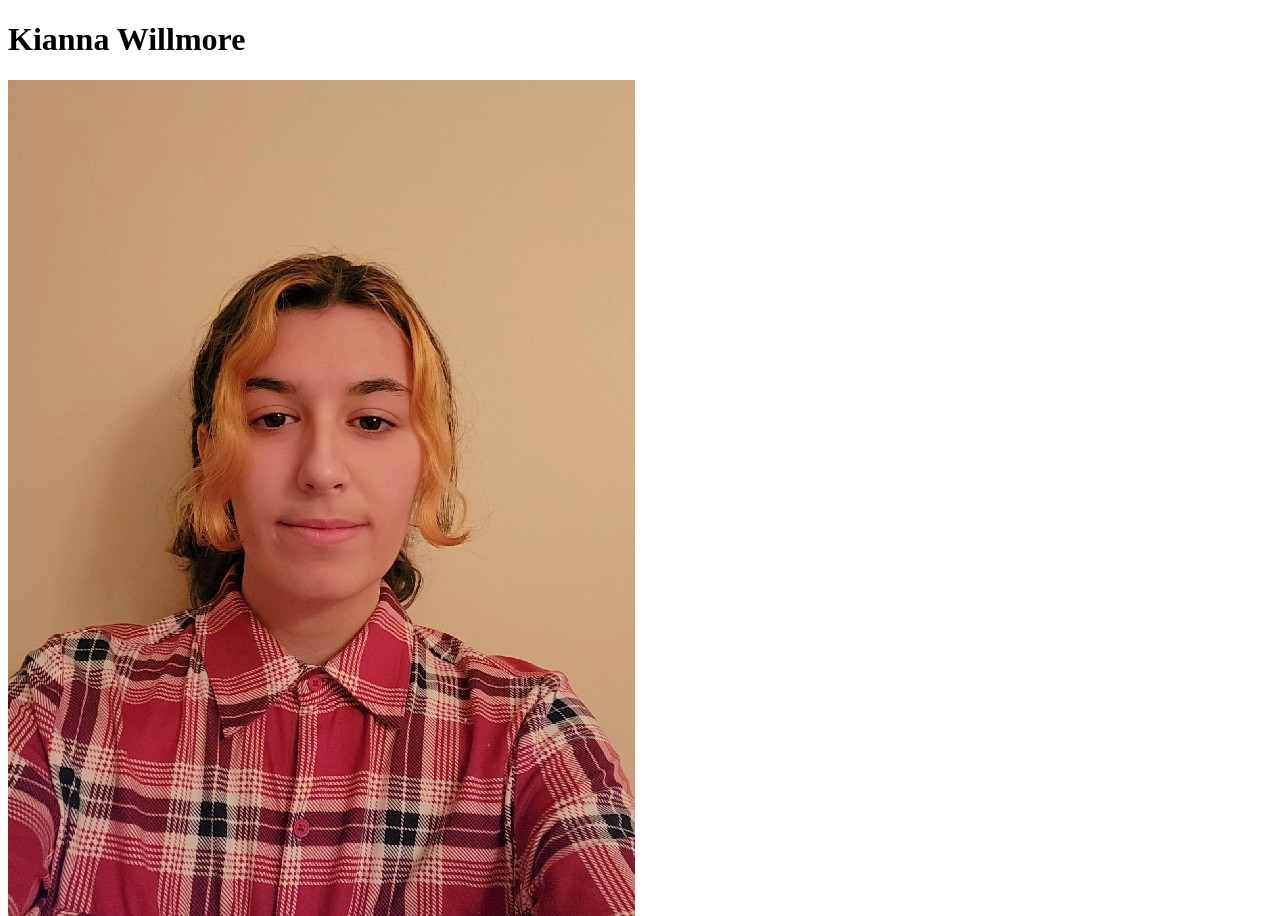
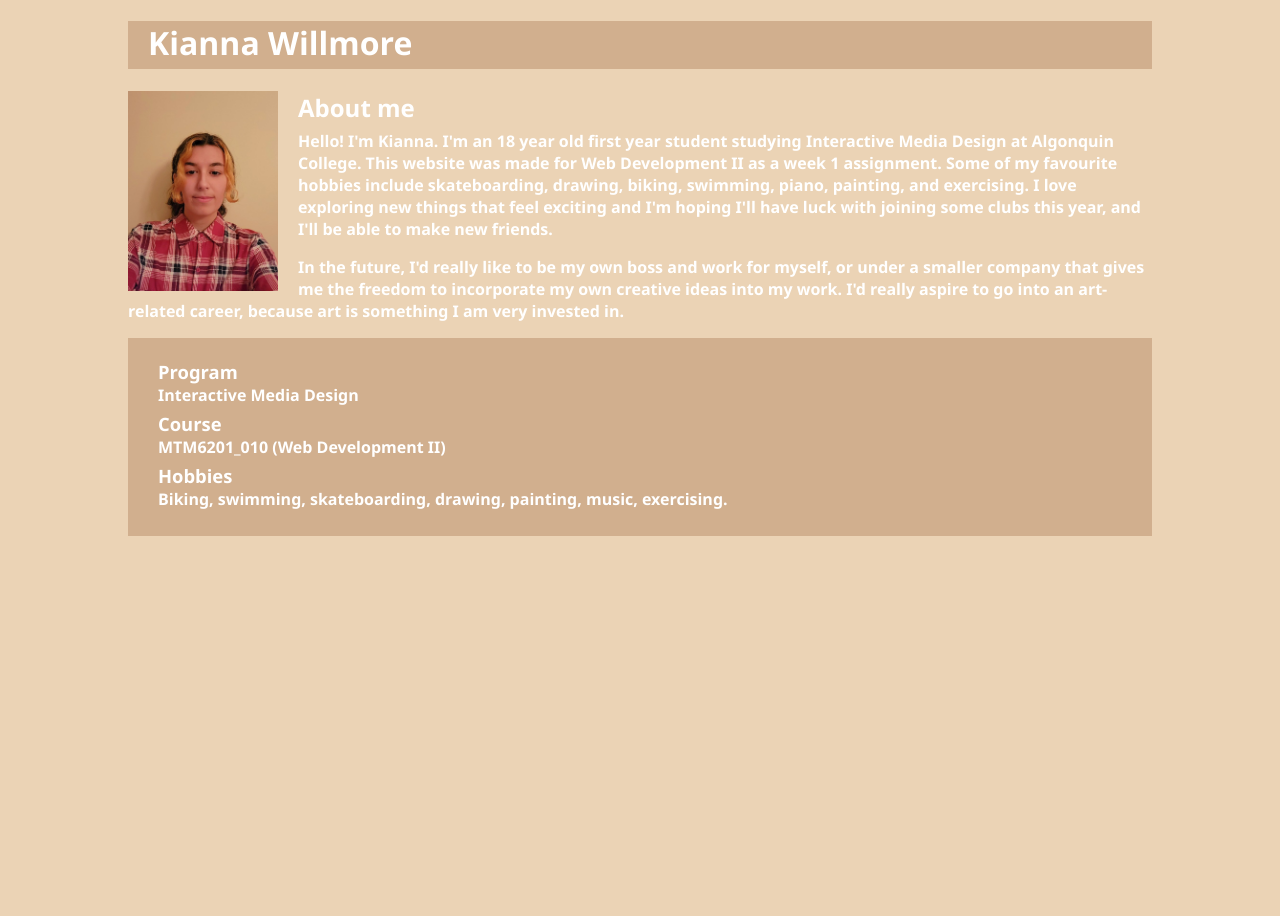
Before and after one commit to will1117/mtm6201-week1, a plain HTML site: page index.html in a window 1280 px wide. Shown: the top 916 px of the page. Drawn offline with Linux system fonts and the light colour scheme.

Commit message:
Adds CSS to week1

```diff
--- a/css/main.css
+++ b/css/main.css
@@ -0,0 +1,49 @@
+body {
+    font-family:'Segoe UI', sans-serif;
+    font-weight: 600;
+    color: white;
+    background-color: #ebd3b5;
+}
+
+body {
+    margin-left: 10%;
+    margin-right: 10%;
+    margin-bottom: 30%;
+}
+
+h1 {
+    background-color: #d1af8e;
+    padding-left: 20px;
+    padding-bottom: 5px;
+    padding-right: 20px;
+}
+
+h2 {
+    margin-bottom: -10px;
+}
+
+.selfie {
+    max-width: 150px;
+    float: left;
+    margin: 0 auto;
+    padding-right: 20px;
+}
+
+.desc-list {
+    background-color: #d1af8e;
+    margin: 0 auto;
+    padding-left: 30px;
+    padding-top: 5px;
+    padding-bottom: 5px;
+    padding-right: 30px;
+}
+
+dt {
+    font-size: 1.15em;
+    font-weight: bold;
+}
+
+dd {
+    margin: 0;
+    padding-bottom: 5px;
+}
--- a/index.html
+++ b/index.html
@@ -14,14 +14,18 @@
         </header>
 
         <main>
-            <img src="images/picture.jpg" alt="Selfie" class="selfie">
+            <a href="index.html"><img src="images/picture.jpg" alt="Selfie" class="selfie"></a>
 
             <!-- Introduction/Bio -->
             <article class="about-blurb">
                 <h2>About me</h2>
 
                 <p>
-                    Hello! I'm Kianna. I'm an 18 year old first year student studying Interactive Media Design at Algonquin College. This website was made for Web Development II as a week 1 assignment. Some of my favourite hobbies include skateboarding, drawing, biking, swimming, piano,  painting, and exercising. I love exploring new things that feel exciting and I'm hoping I'll have luck with joining some clubs this year, and I'll be able to make new friends. In the future, I'd really like to be my own boss and work for myself, or under a smaller company that gives me the freedom to incorporate my own creative ideas into my work. I'd really aspire to go into an art-related career, because art is something I am very invested in.
+                    Hello! I'm Kianna. I'm an 18 year old first year student studying Interactive Media Design at Algonquin College. This website was made for Web Development II as a week 1 assignment. Some of my favourite hobbies include skateboarding, drawing, biking, swimming, piano,  painting, and exercising. I love exploring new things that feel exciting and I'm hoping I'll have luck with joining some clubs this year, and I'll be able to make new friends.
+                </p>
+
+                <p>
+                    In the future, I'd really like to be my own boss and work for myself, or under a smaller company that gives me the freedom to incorporate my own creative ideas into my work. I'd really aspire to go into an art-related career, because art is something I am very invested in.
                 </p>
             </article>
 
```
